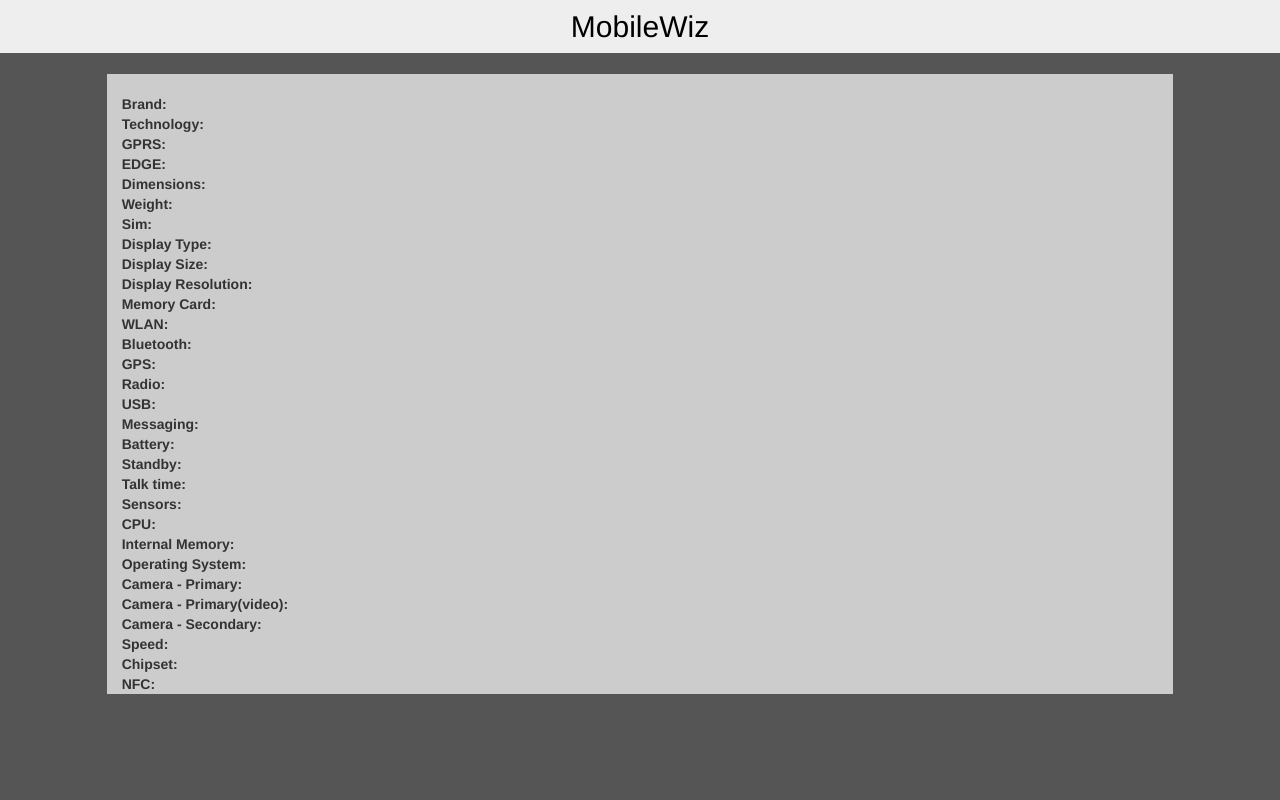
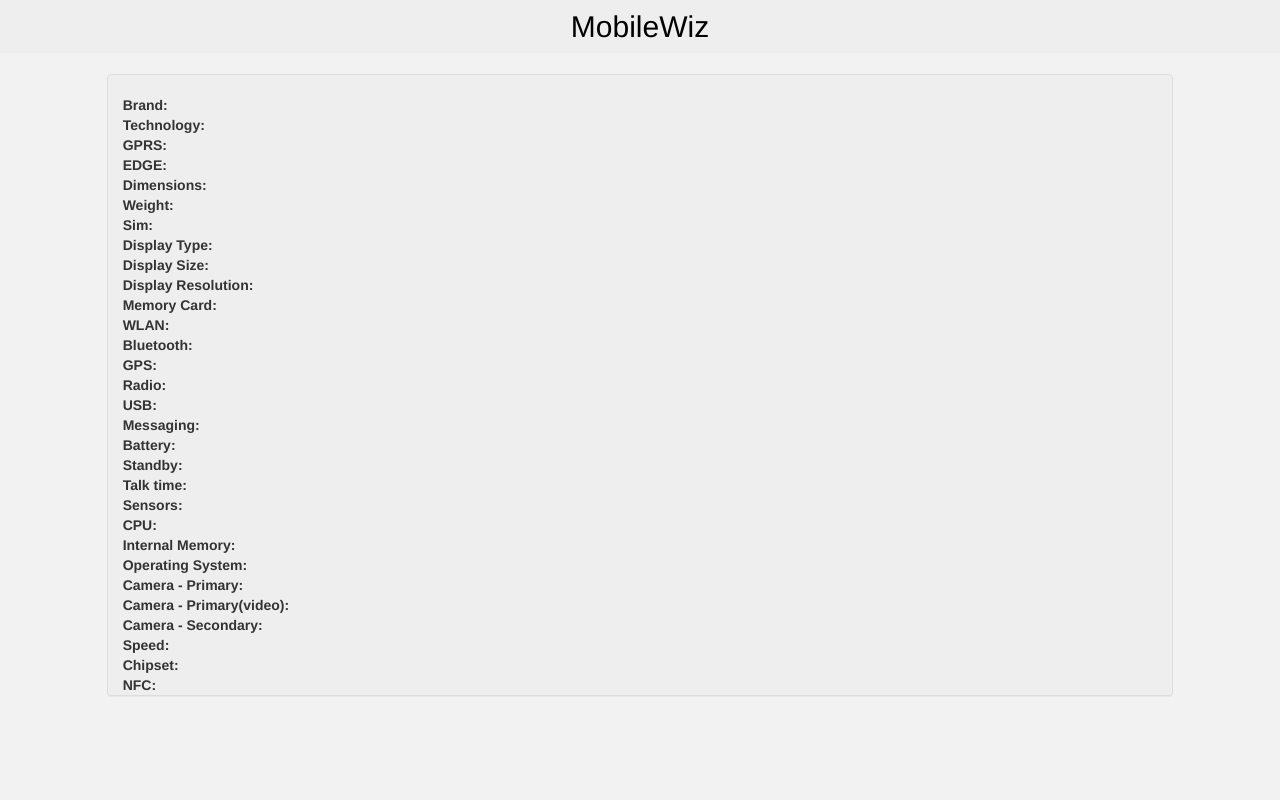
Before and after one commit to rsandeep704/IIW, a Django app: template mobilewiz/templates/item.html in a window 1280 px wide. Run offline with Django 3.2, Linux system fonts and the light colour scheme; the template is opened without the code that fills it, so the values that code supplies are empty; some libraries are stand-ins or nearby versions.

Commit message:
color change

```diff
--- a/mobilewiz/static/css/style.css
+++ b/mobilewiz/static/css/style.css
@@ -70,7 +70,7 @@
     height:100%;
     position: fixed;
     z-index: -1;
-    background: #555;
+    background: #f2f2f2;
     color: #000;
     transition: all 0.5s ease-in-out;
 }
@@ -87,12 +87,12 @@
     border:1px solid #2b669a;
     box-shadow: 0px 0px 10px 2px #8898a8;
 }
-.btn-grey
+.btn-blue
 {
     background: #777;
     border-color: #777;;
 }
 #description
 {
-    background: #ccc;
+    background: #eee;
 }
--- a/mobilewiz/templates/item.html
+++ b/mobilewiz/templates/item.html
@@ -48,7 +48,7 @@
                                 <div class="col-md-5">{{ item.no_of_installments }}</div>
                             </div>
                             <br>
-                            <a class="btn btn-default btn-grey align-right" href = "#description">Description</a>
+                            <a class="btn btn-default btn-primary align-right" href = "#description">Description</a>
                         </div>
                         <div class="col-md-2 text-center">
                             <img src="/static/images/{{ item.companyImage }}.png" width="100%">
@@ -60,7 +60,7 @@
                 </div>
             {% endfor %}
         </div>
-        <div class="col-md-10 col-md-offset-1" id="description">
+        <div class=" panel panel-default col-md-10 col-md-offset-1" id="description">
             <h3>{{ description.DeviceName }}</h3>
             <div class="row">
                 <div class="col-md-3"><b>Brand: </b></div>
```
